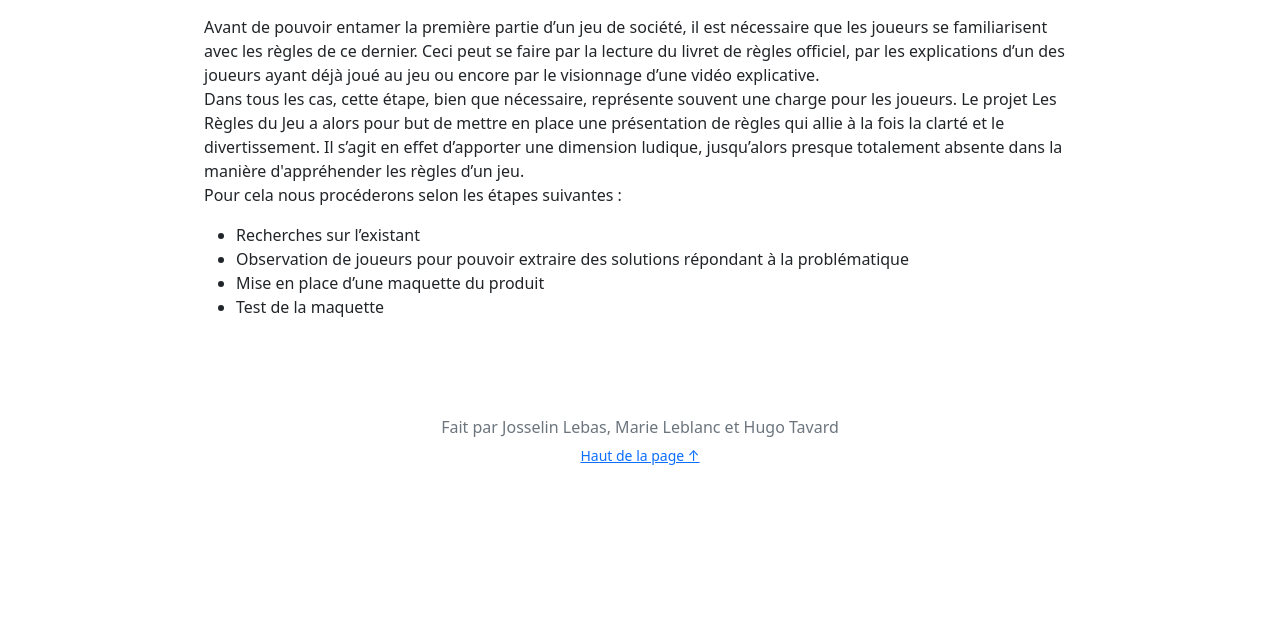
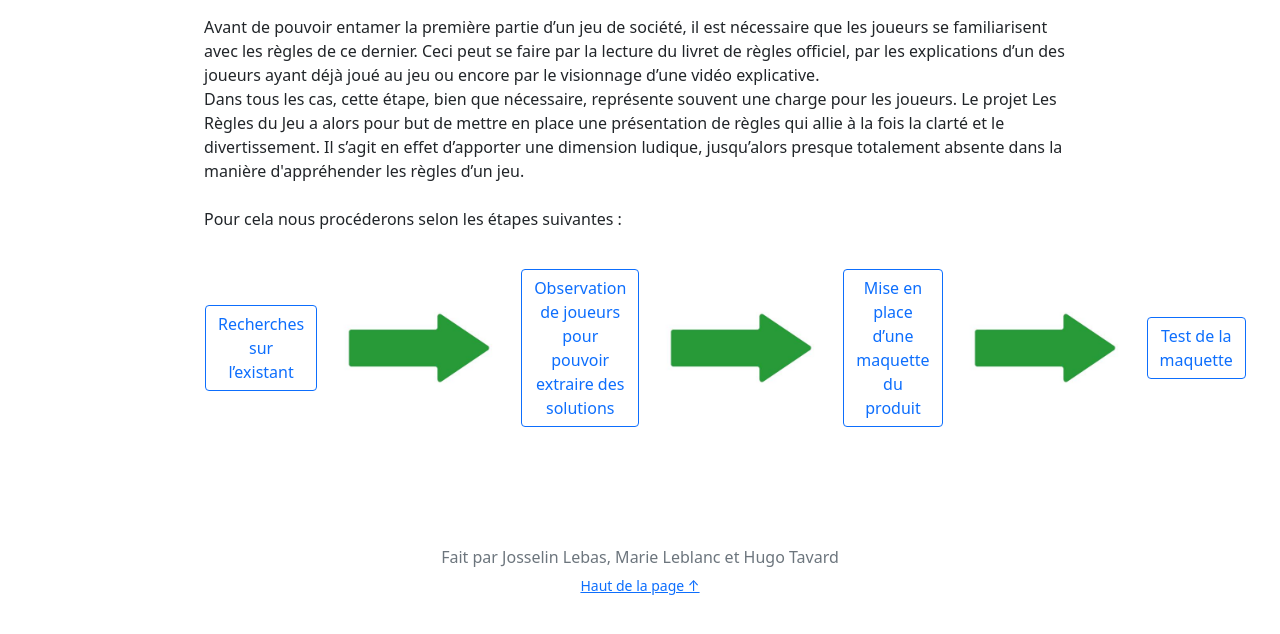
Before and after one commit to Croquignoles/Regles_Du_Jeu, a PHP site: page /objectifs.php in a window 1280 px wide. Shown: the part 151-785 px from the top of the page. Run offline with PHP 8.4, Linux system fonts and the light colour scheme.

Commit message:
objectifs

```diff
--- a/objectifs.php
+++ b/objectifs.php
@@ -11,13 +11,32 @@ include_once("includes/header.php");
       Dans tous les cas, cette étape, bien que nécessaire, représente souvent une charge pour les joueurs.
       Le projet Les Règles du Jeu a alors pour but de mettre en place une présentation de règles qui allie à la fois la clarté et le divertissement. Il s’agit en effet d’apporter une dimension ludique, jusqu’alors presque totalement absente dans la manière d'appréhender les règles d’un jeu.
       <br/>
+      <br/>
       Pour cela nous procéderons selon les étapes suivantes :
-      <ul>
-        <li>Recherches sur l’existant</li>
-        <li>Observation de joueurs pour pouvoir extraire des solutions répondant à la problématique</li>
-        <li>Mise en place d’une maquette du produit</li>
-        <li>Test de la maquette</li>
-      </ul>
+      <br/>
+      <table class="my-3 text-center">
+        <td style="width: 14%">
+          <a href="etapes.php#etatArt" class="btn btn-outline-primary" role="button">Recherches sur l’existant</a>
+        </td>
+        <td style="width: 14%">
+         <img src="images/fleche.jpg" width="200" alt = "image de flèche">
+        </td>
+        <td style="width: 14%">
+          <a href="etapes.php#observations" class="btn btn-outline-primary" role="button">Observation de joueurs pour pouvoir extraire des solutions</a>
+        </td>
+        <td style="width: 14%">
+         <img src="images/fleche.jpg" width="200" alt = "image de flèche">
+        </td>
+        <td style="width: 14%">
+          <a href="etapes.php#maquette" class="btn btn-outline-primary" role="button">Mise en place d’une maquette du produit</a>
+        </td>
+        <td style="width: 14%">
+         <img src="images/fleche.jpg" width="200" alt = "image de flèche">
+        </td>
+        <td style="width: 14%">
+          <a href="etapes.php#testsUtilisateurs" class="btn btn-outline-primary" role="button">Test de la maquette</a>
+        </td>
+      </table>
 
     </p>
   <script src="https://cdn.jsdelivr.net/npm/bootstrap@5.1.3/dist/js/bootstrap.bundle.min.js" integrity="sha384-ka7Sk0Gln4gmtz2MlQnikT1wXgYsOg+OMhuP+IlRH9sENBO0LRn5q+8nbTov4+1p" crossorigin="anonymous"></script>
```
Also changed, not shown: etapes.php (+4 -4 lines), images/fleche.jpg (added).
